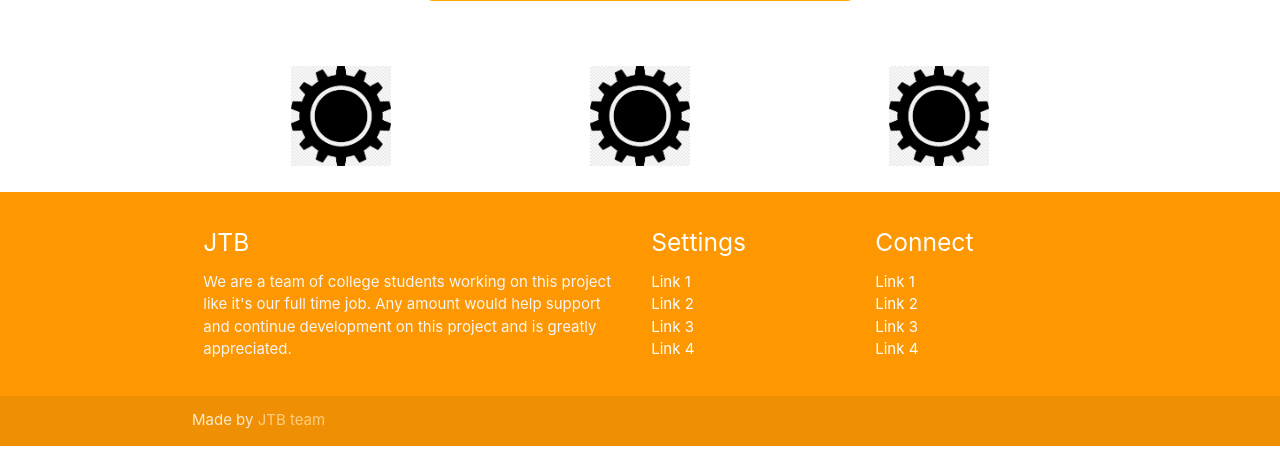
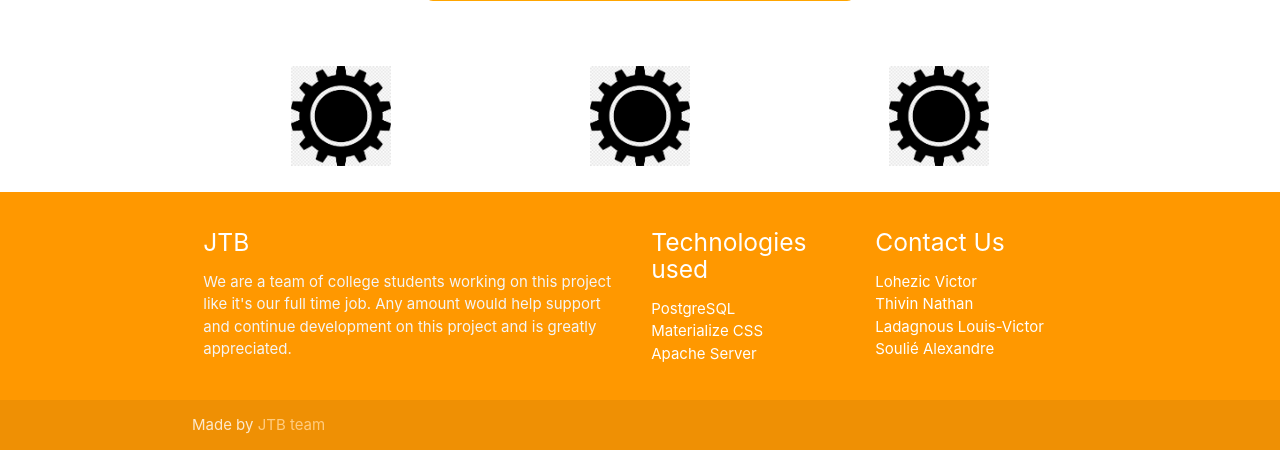
Before and after one commit to victorlohezic/sgbd-parking, a PHP site: page / in a window 1280 px wide. Shown: the part 403-853 px from the top of the page. Run offline with PHP 8.4, Linux system fonts and the light colour scheme; some libraries are stand-ins or nearby versions.

Commit message:
Small tweaks to enhance website

```diff
--- a/src/add_ticket.php
+++ b/src/add_ticket.php
@@ -43,6 +43,7 @@
                       <label for="id_place">ID place</label>
                     </div>
                     <div class="input-field col s12">
+                      <p>Date de stationnement</p>
                       <input type="text" name="date" class="datepicker">
                     </div>
                     <div class="input-field col s12">
--- a/src/communes_par_parking.php
+++ b/src/communes_par_parking.php
@@ -9,7 +9,7 @@
 <?php include("template/header.php"); ?>
  <body>
  <?php include("template/navbar.php"); ?>
-   <h2 class="center">Association Parking/Commune</h2>
+   <h2 class="center">Noms de commune par parking</h2>
      <?php
     include "connect.php"; /* Le fichier connect.php contient les identifiants de connexion */
      ?>
--- a/src/consultation.php
+++ b/src/consultation.php
@@ -67,15 +67,15 @@
         </div>
         <div class="row">
             <div class="col s3 offset-s3 center">
-                <a onClick="window.open('liste_place_disponible_parking_moment_donnee.php')" class="btn-jtb">Liste des places disponibles par parking, à un moment donnée</a>
+                <a onClick="window.open('liste_place_disponible_parking_moment_donnee.php')" class="btn-jtb">Liste des places disponibles par parking, à un moment donné</a>
             </div>
             <div class="col s3 center">
-                <a onClick="window.open('liste_parking_sature.php')" class="btn-jtb">Liste des parkings qui sont saturés à un jour donnée</a>
+                <a onClick="window.open('liste_parking_sature.php')" class="btn-jtb">Liste des parkings qui sont saturés à un jour donné</a>
             </div>
         </div>
         <div class="row">
             <div class="col s3 offset-s3 center">
-                <a onClick="window.open('nombre_place_disponible_parking_moment_donnee.php')" class="btn-jtb">Nombre de place disponibles par parking à un moment donnée</a>
+                <a onClick="window.open('nombre_place_disponible_parking_moment_donnee.php')" class="btn-jtb">Nombre de place disponibles par parking à un moment donné</a>
             </div>
         </div>
     <br><br>
--- a/src/liste_parking_par_commune.php
+++ b/src/liste_parking_par_commune.php
@@ -9,7 +9,7 @@
 <?php include("template/header.php"); ?>
  <body>
  <?php include("template/navbar.php"); ?>
-   <h2 class="center">Liste des parking par communes</h2>
+   <h2 class="center">Liste des parkings par communes</h2>
      <?php
     include "connect.php"; /* Le fichier connect.php contient les identifiants de connexion */
      ?>
--- a/src/liste_parking_sature.php
+++ b/src/liste_parking_sature.php
@@ -9,7 +9,7 @@
 <?php include("template/header.php"); ?>
  <body>
  <?php include("template/navbar.php"); ?>
-   <h2 class="center">Liste des parkings qui sont saturés à un jour donnée</h2>
+   <h2 class="center">Liste des parkings qui sont saturés à un jour donné</h2>
      <?php
     include "connect.php"; /* Le fichier connect.php contient les identifiants de connexion */
      ?>
@@ -28,9 +28,11 @@
       <form method="post" class="i col s8 offset-s2">
                 <div class="row">
                   <div class="input-field col s12">
+                    <p>Date</p>
                     <input type="text" name="date" class="datepicker">
                   </div>
                   <div class="input-field col s12">
+                    <p>Heure</p>
                     <input type="text" name="time" class="timepicker">
                   </div>
                 </div>
--- a/src/liste_place_disponible_parking_moment_donnee.php
+++ b/src/liste_place_disponible_parking_moment_donnee.php
@@ -9,7 +9,7 @@
 <?php include("template/header.php"); ?>
  <body>
  <?php include("template/navbar.php"); ?>
-   <h2 class="center">Liste de places disponibles par parking à un moment donnée</h2>
+   <h2 class="center">Liste de places disponibles par parking à un moment donné</h2>
      <?php
     include "connect.php"; /* Le fichier connect.php contient les identifiants de connexion */
      ?>
@@ -41,9 +41,11 @@
                       <label>Choisir un nom de parking</label>
                   </div>
                   <div class="input-field col s12">
+                    <p>Date</p>
                     <input type="text" name="date" class="datepicker">
                   </div>
                   <div class="input-field col s12">
+                    <p>Heure</p>
                     <input type="text" name="time" class="timepicker">
                   </div>
                 </div>
--- a/src/moyenne_nombre_place_par_parking.php
+++ b/src/moyenne_nombre_place_par_parking.php
@@ -9,7 +9,7 @@
 <?php include("template/header.php"); ?>
  <body>
  <?php include("template/navbar.php"); ?>
-   <h2 class="center">Places</h2>
+   <h2 class="center">Moyenne du nombre de places par parking</h2>
      <?php
     include "connect.php"; /* Le fichier connect.php contient les identifiants de connexion */
      ?>
--- a/src/nombre_place_disponible_parking_moment_donnee.php
+++ b/src/nombre_place_disponible_parking_moment_donnee.php
@@ -9,7 +9,7 @@
 <?php include("template/header.php"); ?>
  <body>
  <?php include("template/navbar.php"); ?>
-   <h2 class="center">Nombres de places disponibles par parking à un moment donnée</h2>
+   <h2 class="center">Nombres de places disponibles par parking à un moment donné</h2>
      <?php
     include "connect.php"; /* Le fichier connect.php contient les identifiants de connexion */
      ?>
@@ -28,9 +28,11 @@
       <form method="post" class="i col s8 offset-s2">
                 <div class="row">
                   <div class="input-field col s12">
+                    <p>Date</p>
                     <input type="text" name="date" class="datepicker">
                   </div>
                   <div class="input-field col s12">
+                    <p>Heure</p>
                     <input type="text" name="time" class="timepicker">
                   </div>
                 </div>
--- a/src/parking_moins_utilises.php
+++ b/src/parking_moins_utilises.php
@@ -9,7 +9,7 @@
 <?php include("template/header.php"); ?>
  <body>
  <?php include("template/navbar.php"); ?>
-   <h2 class="center">Parkings</h2>
+   <h2 class="center">Classement des parkings les moins utilisés</h2>
      <?php
     include "connect.php"; /* Le fichier connect.php contient les identifiants de connexion */
      ?>
@@ -25,7 +25,7 @@
                 $requete = file_get_contents("sql/requests/stats/parkings_moins_utilises.sql");
                 /* Si l'execution est reussie... */
                 $res = pg_query($connection, $requete);
-                $i = 0;
+                $i = 1;
                 if($res) {
                     /* ... on récupère un tableau stockant le résultat */
                       while ($parking =  pg_fetch_assoc($res)) {
--- a/src/places_par_parking.php
+++ b/src/places_par_parking.php
@@ -9,7 +9,7 @@
 <?php include("template/header.php"); ?>
  <body>
  <?php include("template/navbar.php"); ?>
-   <h2 class="center">Nombre places par communes</h2>
+   <h2 class="center">Nombre places par parkings</h2>
      <?php
     include "connect.php"; /* Le fichier connect.php contient les identifiants de connexion */
      ?>
--- a/src/template/footer.php
+++ b/src/template/footer.php
@@ -10,28 +10,27 @@
 
         </div>
         <div class="col l3 s12">
-          <h5 class="white-text">Settings</h5>
+          <h5 class="white-text">Technologies used</h5>
           <ul>
-            <li><a class="white-text" href="#!">Link 1</a></li>
-            <li><a class="white-text" href="#!">Link 2</a></li>
-            <li><a class="white-text" href="#!">Link 3</a></li>
-            <li><a class="white-text" href="#!">Link 4</a></li>
+            <li><a class="white-text" href="https://www.postgresql.org/">PostgreSQL</a></li>
+            <li><a class="white-text" href="https://materializecss.com/">Materialize CSS</a></li>
+            <li><a class="white-text" href="https://httpd.apache.org/">Apache Server</a></li>
           </ul>
         </div>
         <div class="col l3 s12">
-          <h5 class="white-text">Connect</h5>
+          <h5 class="white-text">Contact Us</h5>
           <ul>
-            <li><a class="white-text" href="#!">Link 1</a></li>
-            <li><a class="white-text" href="#!">Link 2</a></li>
-            <li><a class="white-text" href="#!">Link 3</a></li>
-            <li><a class="white-text" href="#!">Link 4</a></li>
+            <li><a class="white-text" href="mailto: victor.lohezic@enseirb-matmeca.fr?subject = JTB Parking Feedback">Lohezic Victor</a></li>
+            <li><a class="white-text" href="mailto: nathan.thivin@enseirb-matmeca.fr?subject = JTB Parking Feedback">Thivin Nathan</a></li>
+            <li><a class="white-text" href="mailto: louis-victor.ladagnous@enseirb-matmeca.fr?subject = JTB Parking Feedback">Ladagnous Louis-Victor</a></li>
+            <li><a class="white-text" href="mailto: alexandre.soulie@enseirb-matmeca.fr?subject = JTB Parking Feedback">Soulié Alexandre</a></li>
           </ul>
         </div>
       </div>
     </div>
     <div class="footer-copyright">
       <div class="container">
-        Made by <a class="orange-text text-lighten-3" href="http://materializecss.com">JTB team</a>
+        Made by <a class="orange-text text-lighten-3">JTB team</a>
       </div>
     </div>
   </footer>
--- a/src/template/navbar.php
+++ b/src/template/navbar.php
@@ -1,5 +1,5 @@
 <nav class="light-blue lighten-1" role="navigation">
-    <div class="nav-wrapper container"><a id="logo-container" href="#" class="brand-logo">JTB</a>
+    <div class="nav-wrapper container"><a id="logo-container" href="/index.php" class="brand-logo">JTB</a>
       <ul class="right hide-on-med-and-down">
         <li><a href="/index.php">Accueil</a></li>
         <li><a href="/mainpage.php">Gestion</a></li>
```
